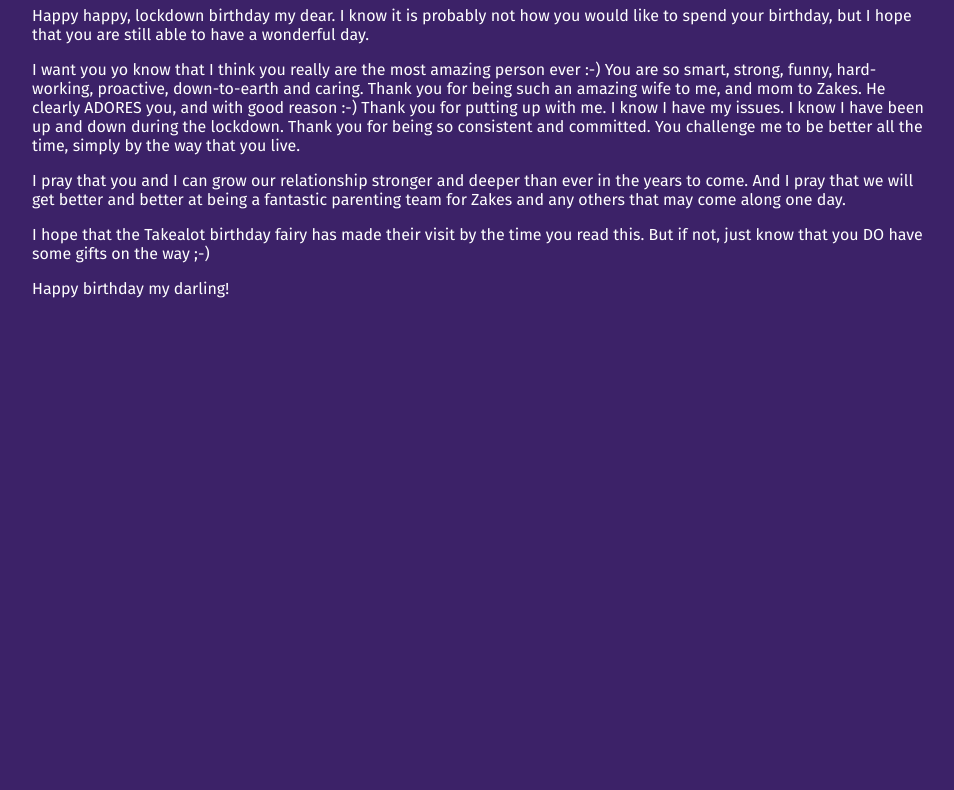
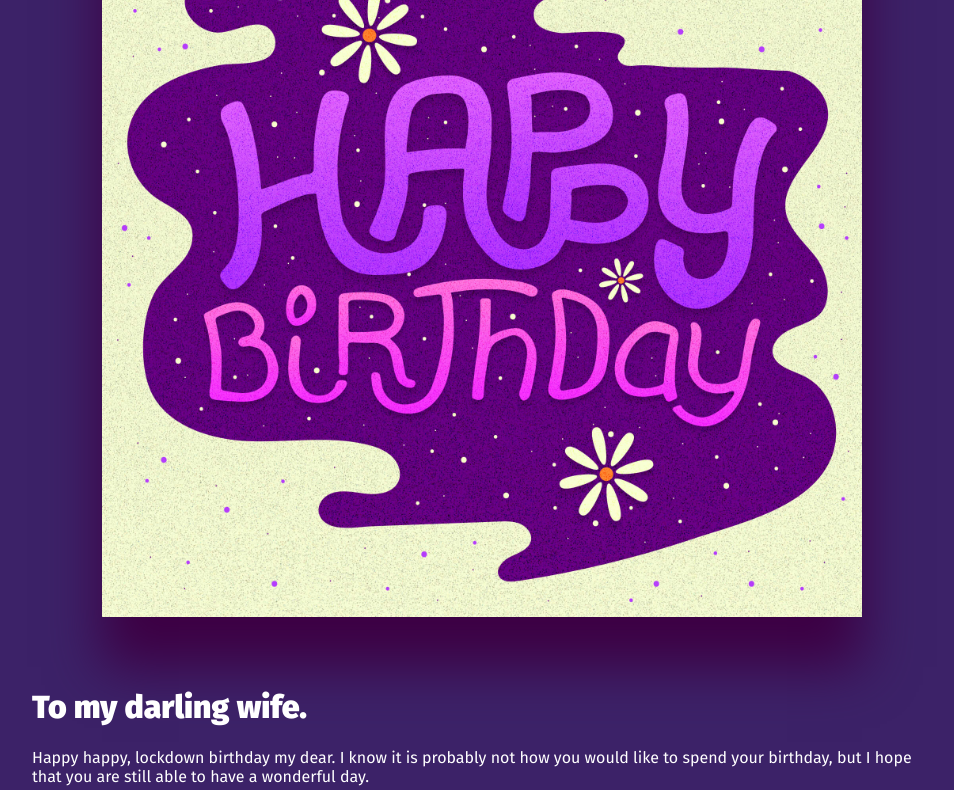
Before and after one commit to halverson/bday, a plain HTML site: page index.html in a window 1280 px wide. Shown: the part 163-953 px from the top of the page, without its empty margins (158-1112 px from the left). Before the commit the page ends 800 px from the top, so only its background shows below. Drawn offline with Linux system fonts and the light colour scheme.

Commit message:
Update html name to index and change image path

```diff
--- a/bday.html
+++ b/index.html
@@ -45,7 +45,7 @@
   </head>
   <body>
     <div class="img-container">
-      <img src="img\BDay.jpg" alt="bday image">
+      <img src="BDay.jpg" alt="bday image">
     </div>
     <div class="text-container">
       <h1>To my darling wife.</h1>
```
